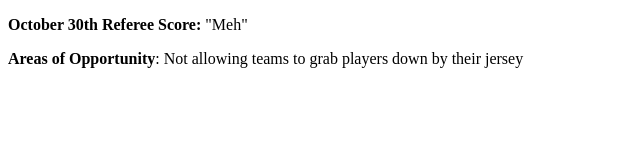
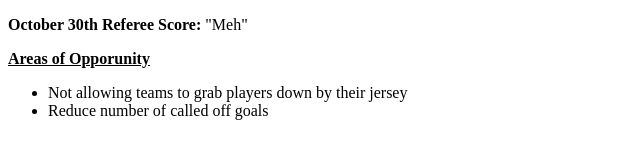
Before and after one commit to Gatumbi/lmvsc, a plain HTML site: page index.html in a window 1280 px wide. Shown: the whole page, without its empty margins (0-640 px from the left). Drawn offline with Linux system fonts and the light colour scheme.

Commit message:
Update index.html

```diff
--- a/index.html
+++ b/index.html
@@ -10,7 +10,12 @@
 
 <p><strong>October 30th Referee Score:</strong> &quot;Meh&quot;</p>
 
-<p><strong>Areas of Opportunity</strong>: Not allowing teams to grab players down by their jersey</p>
+<p><u><strong>Areas of Opporunity</strong></u></p>
+
+<ul>
+	<li>Not allowing teams to grab players down by their jersey</li>
+	<li>Reduce number of called off goals</li>
+</ul>
 
 </body>
 </html>
```
